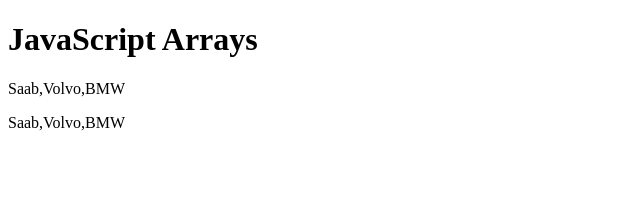
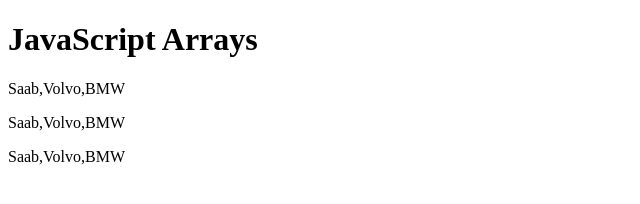
Before and after one commit to LAHI-RU/interactivity_with_javascript, a plain HTML site: page Practice/arrays/01.html in a window 1280 px wide. Shown: the whole page, without its empty margins (0-640 px from the left). Drawn offline with Linux system fonts and the light colour scheme.

Commit message:
new array

```diff
--- a/Practice/arrays/01.html
+++ b/Practice/arrays/01.html
@@ -5,6 +5,7 @@
 
     <p id="demo"></p>
     <p id="demo2"></p>
+    <p id="demo3"></p>
 
     <script>
       const cars = ["Saab", "Volvo", "BMW"];
@@ -17,6 +18,11 @@
       car[1] = "Volvo";
       car[2] = "BMW";
       document.getElementById("demo2").innerHTML = car;
+
+      //   ------------------------------------------------------------
+
+      const car2 = new Array("Saab", "Volvo", "BMW");
+      document.getElementById("demo3").innerHTML = car2;
     </script>
   </body>
 </html>
```
